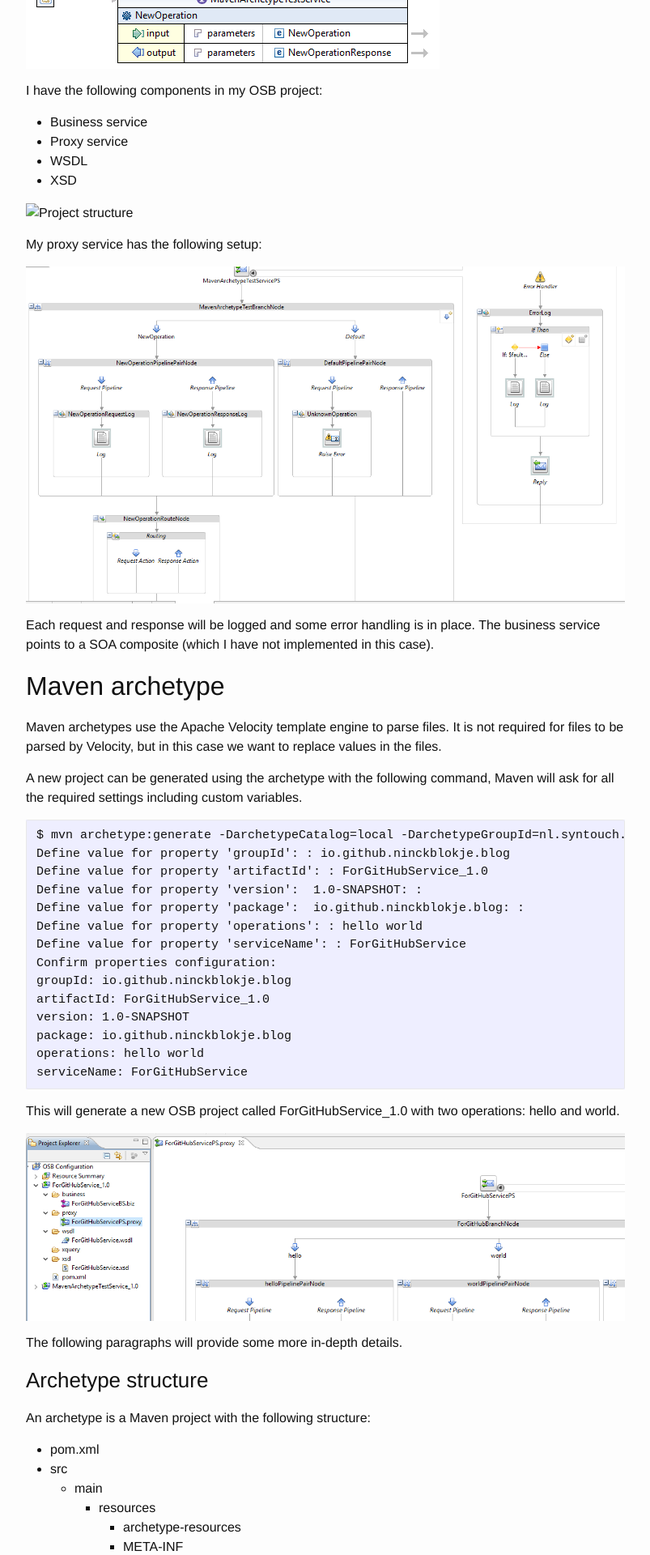
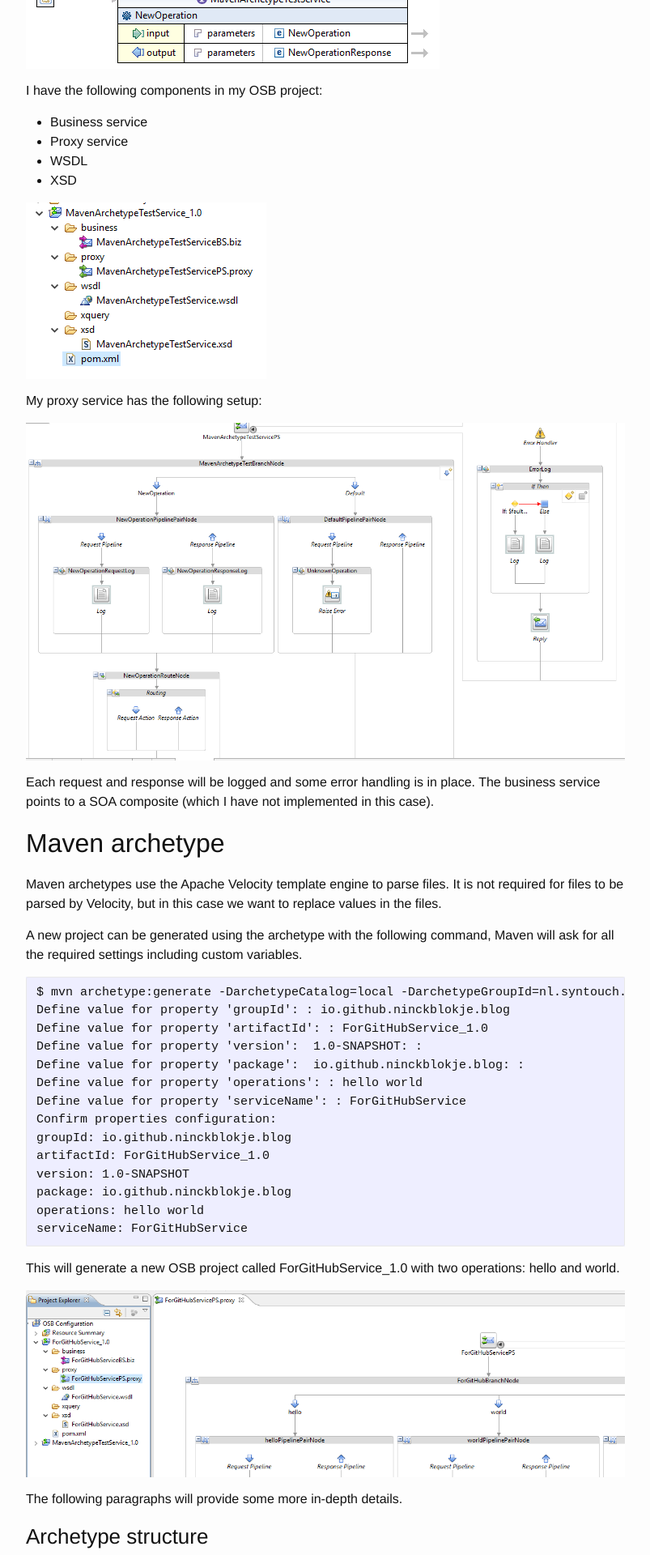
Before and after one commit to ninckblokje/ninckblokje.github.io, a Jekyll site: the page built from _posts/2016-02-09-osb-11g-archetype.md, in a window 1280 px wide. Shown: the part 734-2654 px from the top of the page at 81% size, without its empty margins (238-1041 px from the left). Built offline with Jekyll 4.4.1, drawn with Linux system fonts in a browser that asks for light colours.

Commit message:
Forgot an image

```diff
--- a/_posts/2016-02-09-osb-11g-archetype.md
+++ b/_posts/2016-02-09-osb-11g-archetype.md
@@ -28,7 +28,7 @@ I have the following components in my OSB project:
 - WSDL
 - XSD
 
-![Project structure]({{ site.github.url }}/assets/11g-archetype/project_structure.png)
+![Project structure]({{ site.github.url }}/assets/osb-11g-archetype/project_structure.png)
 
 My proxy service has the following setup:
 
```
